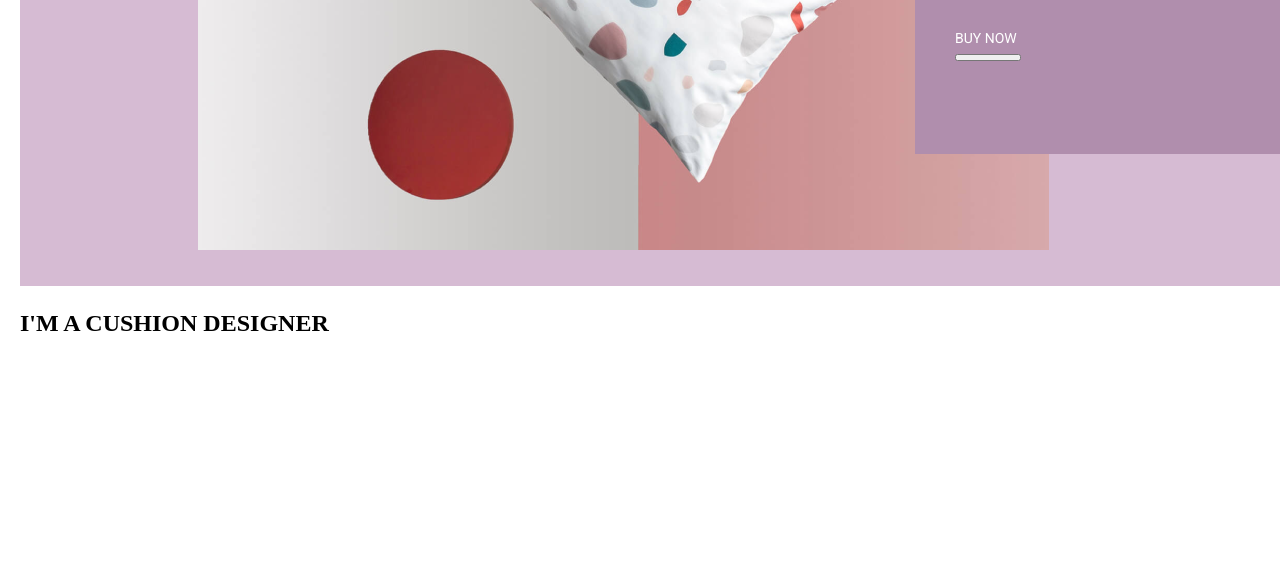
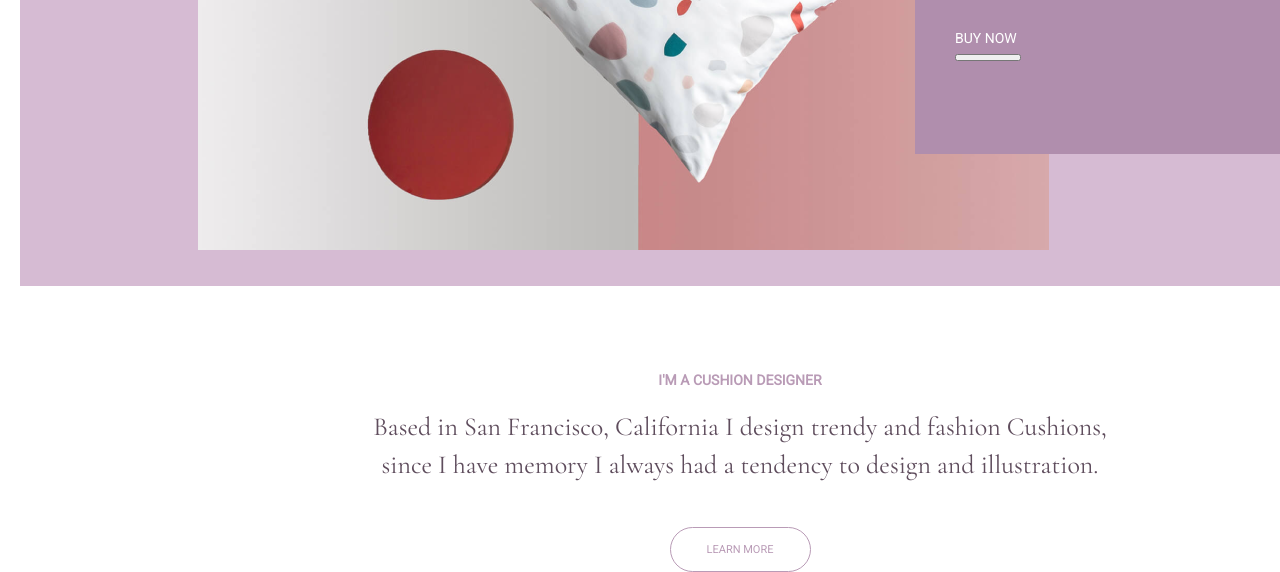
Before and after one commit to Aitmatov/exam, a plain HTML site: page index.html in a window 1280 px wide. Shown: the part 669-1241 px from the top of the page. Before the commit the page ends 1006 px from the top, so only its background shows below. Drawn offline with nearby package versions, Linux system fonts and the light colour scheme.

Commit message:
feat: added start block-1

```diff
--- a/index.html
+++ b/index.html
@@ -42,7 +42,8 @@
         </div>
         <div class="text1">
             <h2 class="cushion">I'M A CUSHION DESIGNER</h2>
-            <p></p>
+            <p class="text-p">Based in San Francisco, California I design trendy and fashion Cushions,<br> since I have memory I always had a tendency to design and illustration.</p>
+            <button class="learn">LEARN MORE</button>
         </div>
     </div>
 
--- a/style.css
+++ b/style.css
@@ -117,7 +117,42 @@ ul{
     width: 66px;
     height: 0.5em;
     margin-left: -62px;
-
     margin-top:31px;
+}
+.text1{
+    text-align: -webkit-center;
+}
+.cushion{
+    margin-top: 75px;
+    width: 197px;
+    height: 30px;
+    Font-family: Roboto;
+    Font-style: Regular;
+    Font-size: 14px;
+    Line-height: 30px;
+    color: #B99BB6;
+}
+.text-p{
+    margin-top: 13px;
+    width: 747px;
+    height: 76px;
+    Font-family: Cormorant Garamond;
+    Font-size: 26px;
+    Line-height: 38px;
+    color: #5F4D5D;
+}
+.learn{
+    border: 1px solid #B99BB6;
+    border-radius: 25px;
+    padding: 10px;
+    width: 141px;
+    height: 45px;
+    Font-family: Roboto;
+    Font-style: Regular;
+    Font-size: 11px;
+    Line-height: 15px;
+    background-color: #FFFFFF;
+    color: #B99BB6;
+    margin-top: 17px;
 
 }
```
